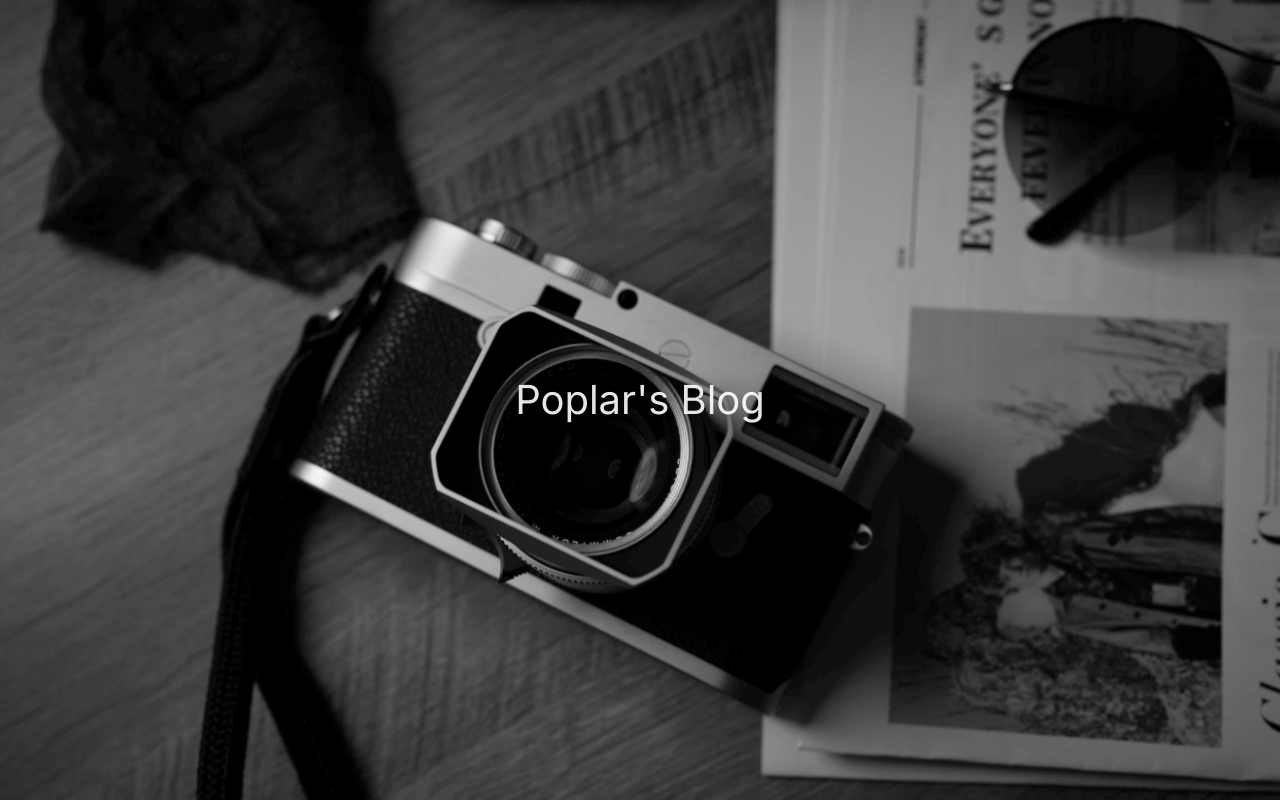
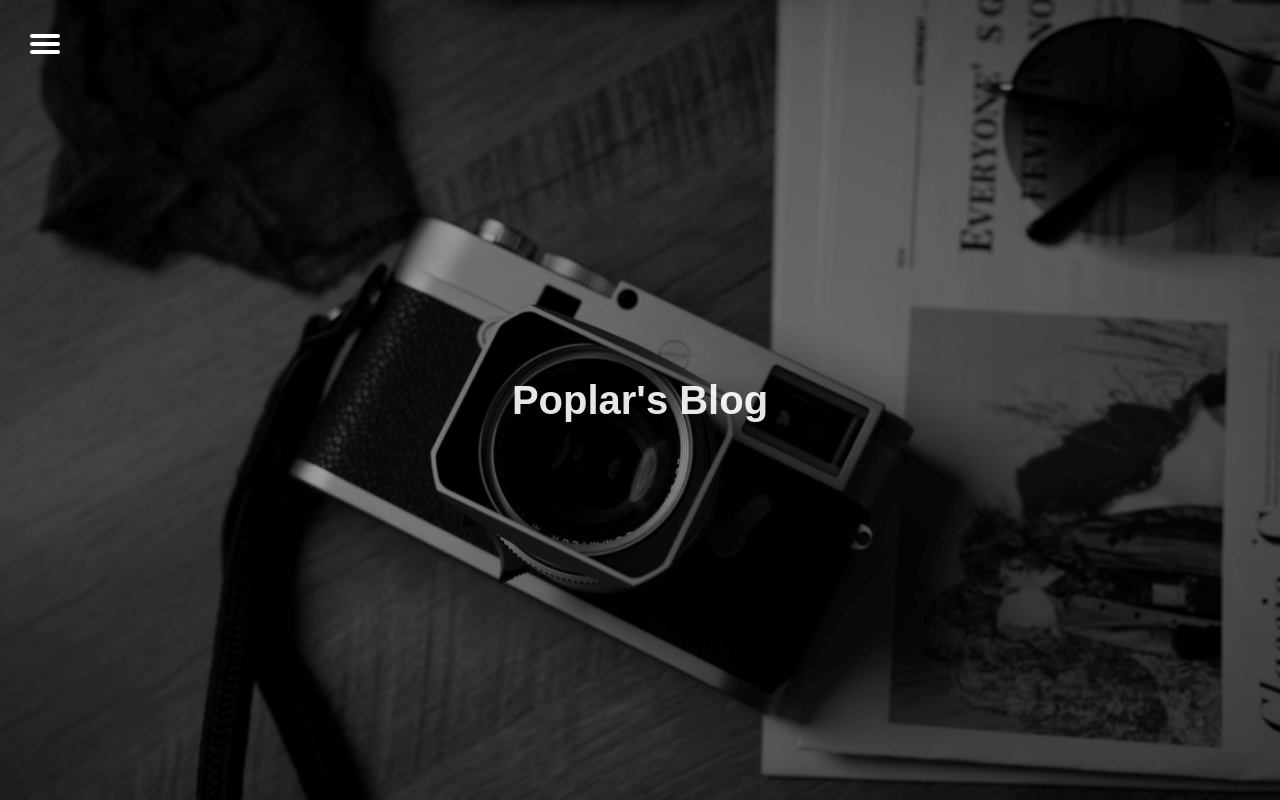
Before and after one commit to MutelyMilo/my-site, a Next.js app: page / in a window 1280 px wide. Built offline with nearby package versions, Linux system fonts and the light colour scheme.

Commit message:
chore: update code

```diff
--- a/src/app/globals.css
+++ b/src/app/globals.css
@@ -90,6 +90,7 @@ video {
 	font-size: 100%;
 	font: inherit;
 	vertical-align: baseline;
+	font-family: Arial, Helvetica, sans-serif;
 }
 /* HTML5 display-role reset for older browsers */
 article,
--- a/src/app/page.module.scss
+++ b/src/app/page.module.scss
@@ -2,14 +2,19 @@
   background: url("../../public/image/DSC_0081b-b.jpg") center center no-repeat;
   background-size: cover;
   color: #ffffff;
-  display: flex;
-  justify-content: center;
-  align-items: center;
   width: 100vw;
   height: 100vh;
+  position: relative;
 
   &Title {
     opacity: 0.9;
     font-size: 40px;
+    width: 100%;
+    height: 100%;
+    background: rgba(0, 0, 0, .4);
+    text-align: center;
+    font-weight: bold;
+    line-height: 100vh;
+    user-select: none;
   }
 }
--- a/src/app/page.tsx
+++ b/src/app/page.tsx
@@ -1,8 +1,10 @@
 import styles from './page.module.scss';
+import MenuButton from '@/components/pc/MenuButton';
 
 const Page = () => {
 	return (
 		<div className={styles.homeContainer}>
+			<MenuButton />
 			<p className={styles.homeContainerTitle}>Poplar&apos;s Blog</p>
 		</div>
 	);
--- /dev/null
+++ b/src/components/pc/MenuButton/index.tsx
@@ -0,0 +1,21 @@
+'use client';
+
+import styles from './style.module.scss';
+import { useCallback, useState } from 'react';
+
+const MenuButton = () => {
+	const [open, setOpen] = useState(false);
+	const handleMenuOpen = useCallback(() => {
+		setOpen(!open);
+	}, [open, setOpen]);
+	return (
+		<div
+			onClick={handleMenuOpen}
+			className={`${styles.menuButtonContainer} ${open && styles.act}`}
+		>
+			<div className={styles.menuButton}></div>
+		</div>
+	);
+};
+
+export default MenuButton;
--- /dev/null
+++ b/src/components/pc/MenuButton/style.module.scss
@@ -0,0 +1,56 @@
+
+.button-common {
+  display: block;
+  background-color: #fff;
+  position: absolute;
+  height: 4px;
+  width: 30px;
+  transition: transform 400ms cubic-bezier(0.23, 1, 0.32, 1);
+  border-radius: 2px;
+  z-index: 9;
+}
+
+
+.menuButtonContainer {
+  width: 30px;
+  height: 28px;
+  cursor: pointer;
+  flex-direction: column;
+  justify-content: center;
+  align-items: center;
+  position: absolute;
+  top: 30px;
+  left: 30px;
+
+  .menuButton {
+    @extend .button-common;
+    margin-top: 12px;
+
+    &::before {
+      @extend .button-common;
+      content: "";
+      margin-top: -8px;
+    }
+    &::after {
+      @extend .button-common;
+      content: "";
+      margin-top: 8px;
+    }
+  }
+
+  &.act {
+    .menuButton {
+      background: rgba(255, 255, 255, 0);
+
+      &::before {
+        margin-top: 0;
+        transform: rotate(405deg);
+      }
+
+      &::after {
+        margin-top: 0;
+        transform: rotate(-405deg);
+      }
+    }
+  }
+}
```
Also changed, not shown: .eslintrc.json.
